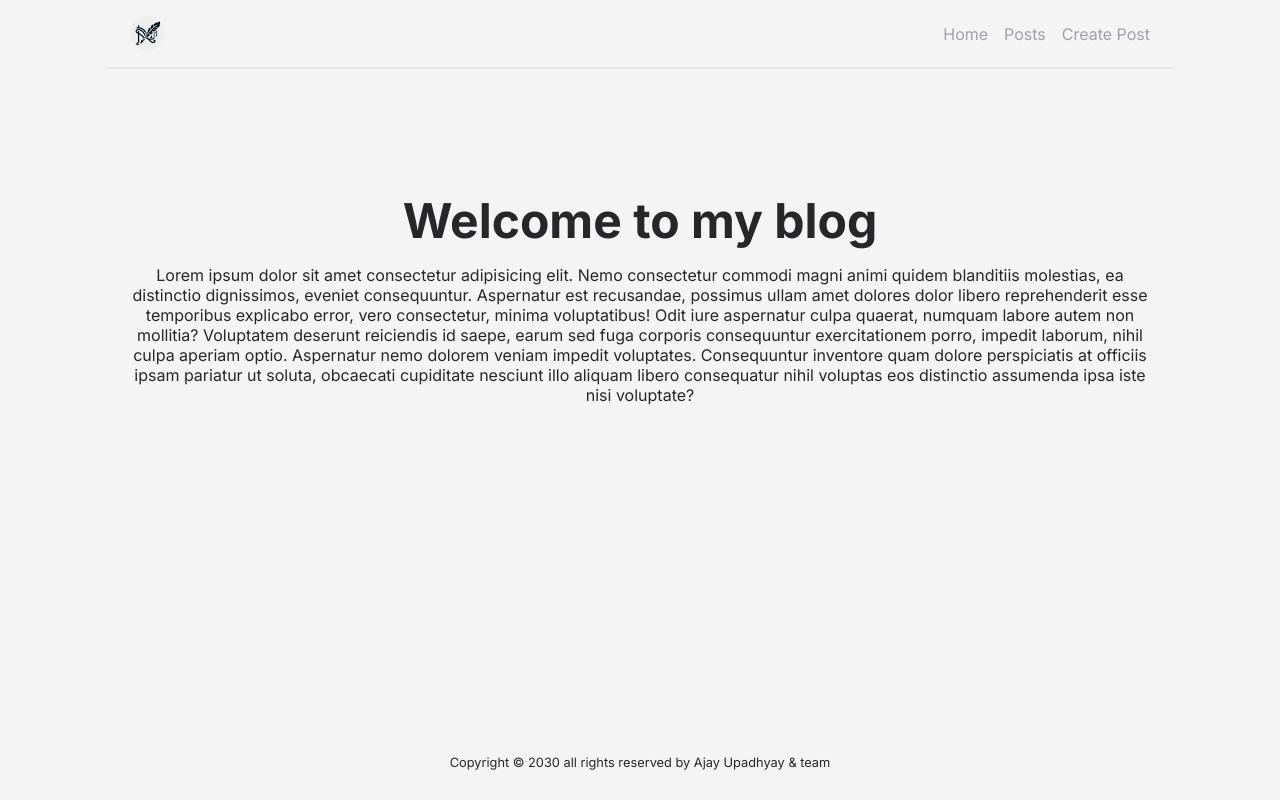
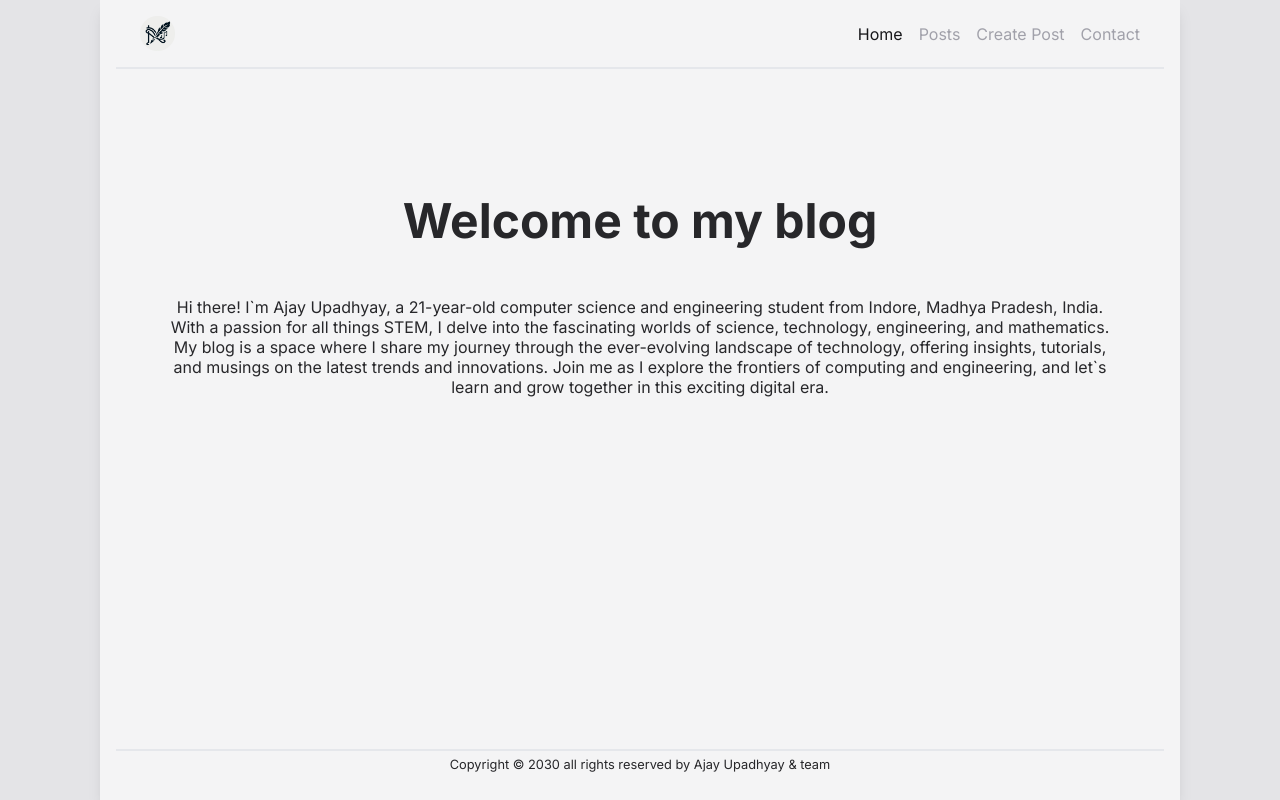
Before and after one commit to 57Ajay/nextnote, a Next.js app: page / in a window 1280 px wide. Built offline with nearby package versions, Linux system fonts and the light colour scheme.

Commit message:
minor changes

```diff
--- a/src/app/components/Container.tsx
+++ b/src/app/components/Container.tsx
@@ -1,7 +1,7 @@
 
 export default function Container({ children } : { children: React.ReactNode }) {
   return (
-    <div className="max-w-[1100px] mx-auto px-4 ">
+    <div className="max-w-[1080px] mx-auto px-4 min-h-screen shadow-lg bg-zinc-100">
         {children}
     </div>
   )
--- a/src/app/components/Footer.tsx
+++ b/src/app/components/Footer.tsx
@@ -1,7 +1,7 @@
 
 export default function Footer() {
   return (
-    <footer className="text-center text-lg-start bg-light text-muted">
+    <footer className="text-center text-lg-start bg-light border-t-2">
         <small>Copyright &copy; 2030 all rights reserved by Ajay Upadhyay & team</small>
     </footer>
   )
--- a/src/app/components/Header.tsx
+++ b/src/app/components/Header.tsx
@@ -1,15 +1,19 @@
+'use client'
 import Image from 'next/image'
 import Designer from '/src/app/components/images/Designer.jpeg'
 import Link from 'next/link'
+import { usePathname } from 'next/navigation'
 
 const navLinks = [
     { name: 'Home', href: '/' },
     { name: 'Posts', href: '/posts' },
     { name: 'Create Post', href: '/create-post' },
+    { name: 'Contact', href: '/contact' },
 ]
 export default function Header() {
+    const pathname = usePathname();
   return (
-    <header className='flex justify-between items-center py-4 px-6 border-b-2 text-zinc-400'>
+    <header className='flex justify-between items-center py-4 px-6 border-b-2 '>
 
         <Link href='/'>
             <Image src={Designer} alt='Designer' width={35} height={35} className='rounded-full w-[35px] h-[35px]' />
@@ -17,7 +21,7 @@ export default function Header() {
 
         <nav className='flex gap-4'>
             {navLinks.map((link) => (
-                <Link key={link.name
+                <Link className={`${pathname === link.href ? "text-zinc-900" : "text-zinc-400"}`} key={link.name
                 } href={link.href}>
                     {link.name}
                 </Link>
--- a/src/app/layout.tsx
+++ b/src/app/layout.tsx
@@ -19,7 +19,7 @@ export default function RootLayout({
 }>) {
   return (
     <html lang="en">
-      <body className={`${inter.className} text-zinc-800 bg-zinc-100 flex flex-col`}>
+      <body className={`${inter.className} text-zinc-800 bg-zinc-200`}>
         <Container>
           <Header />
           {children}
--- a/src/app/page.tsx
+++ b/src/app/page.tsx
@@ -7,8 +7,8 @@ const Home = () => {
         <h1 className='text-4xl md:text-5xl font-bold mb-5'>
           Welcome to my blog
         </h1>
-        <p className='max-w=[750px] mx-auto mb-5 leading-5'>
-          Lorem ipsum dolor sit amet consectetur adipisicing elit. Nemo consectetur commodi magni animi quidem blanditiis molestias, ea distinctio dignissimos, eveniet consequuntur. Aspernatur est recusandae, possimus ullam amet dolores dolor libero reprehenderit esse temporibus explicabo error, vero consectetur, minima voluptatibus! Odit iure aspernatur culpa quaerat, numquam labore autem non mollitia? Voluptatem deserunt reiciendis id saepe, earum sed fuga corporis consequuntur exercitationem porro, impedit laborum, nihil culpa aperiam optio. Aspernatur nemo dolorem veniam impedit voluptates. Consequuntur inventore quam dolore perspiciatis at officiis ipsam pariatur ut soluta, obcaecati cupiditate nesciunt illo aliquam libero consequatur nihil voluptas eos distinctio assumenda ipsa iste nisi voluptate?
+        <p className='mx-auto mb-5 leading-5 p-8'>
+        Hi there! I`m Ajay Upadhyay, a 21-year-old computer science and engineering student from Indore, Madhya Pradesh, India. With a passion for all things STEM, I delve into the fascinating worlds of science, technology, engineering, and mathematics. My blog is a space where I share my journey through the ever-evolving landscape of technology, offering insights, tutorials, and musings on the latest trends and innovations. Join me as I explore the frontiers of computing and engineering, and let`s learn and grow together in this exciting digital era.
         </p>
       </main>
     </Fragment>
--- a/src/app/posts/page.tsx
+++ b/src/app/posts/page.tsx
@@ -1,8 +1,9 @@
 
-export default function Page() {
+export default function Post() {
   return (
-    <main className='text-center pt-32 px-5'>
+    <main className='text-center pt-32 px-5 min-h-[85vh]'>
         <h1 className='text-4xl md:text-5xl font-bold mb-5'>All posts</h1>
+
     </main>
   )
 }
```
